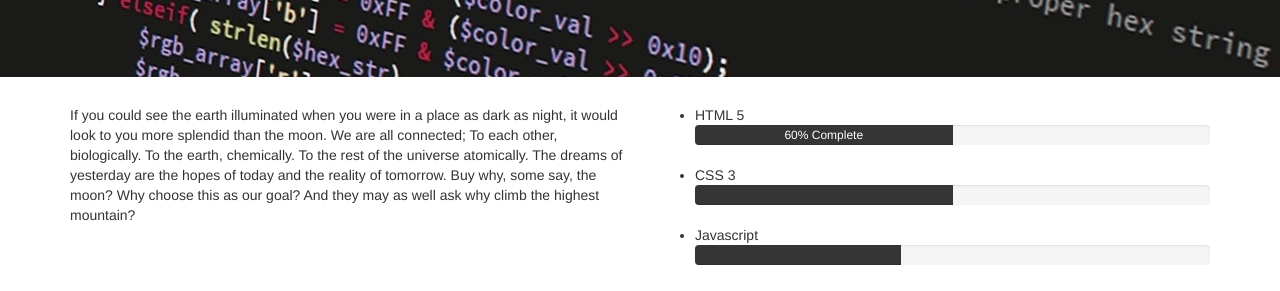
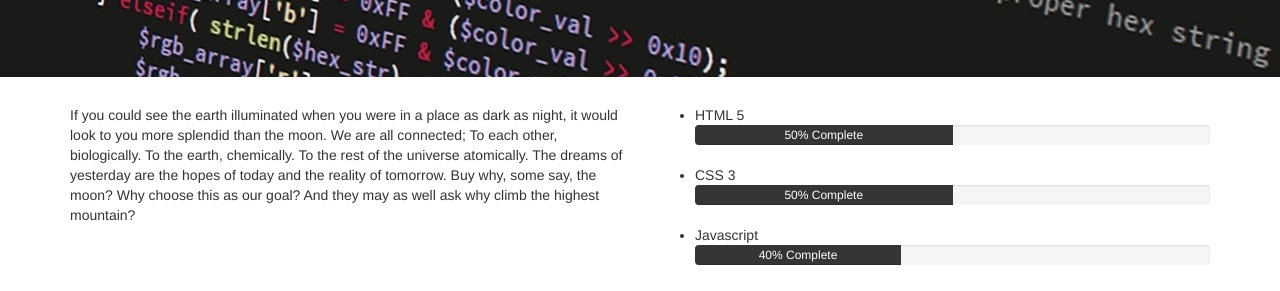
Before and after one commit to afortney86/afortney86.github.io, a plain HTML site: page index.html in a window 1280 px wide. Shown: the part 1300-1591 px from the top of the page. Drawn offline with Linux system fonts and the light colour scheme.

Commit message:
Modified progress bars

```diff
--- a/index.html
+++ b/index.html
@@ -246,19 +246,19 @@
                         <li>HTML 5</li>
                             <div class="progress">
                                 <div class="progress-bar" role="progressbar" aria-valuenow="60" aria-valuemin="0" aria-valuemax="100" style="width: 50%;">
-                                    <span>60% Complete</span>
+                                    <span>50% Complete</span>
                                 </div>
                             </div>
                         <li>CSS 3</li>
                             <div class="progress">
                                 <div class="progress-bar" role="progressbar" aria-valuenow="60" aria-valuemin="0" aria-valuemax="100" style="width: 50%;">
-                                    <span class="sr-only">60% Complete</span>
+                                    <span>50% Complete</span>
                                 </div>
                             </div>
                         <li>Javascript</li>
                         <div class="progress">
                             <div class="progress-bar" role="progressbar" aria-valuenow="60" aria-valuemin="0" aria-valuemax="100" style="width: 40%;">
-                                <span class="sr-only">60% Complete</span>
+                                <span>40% Complete</span>
                             </div>
                         </div>
                     </ul>
```
